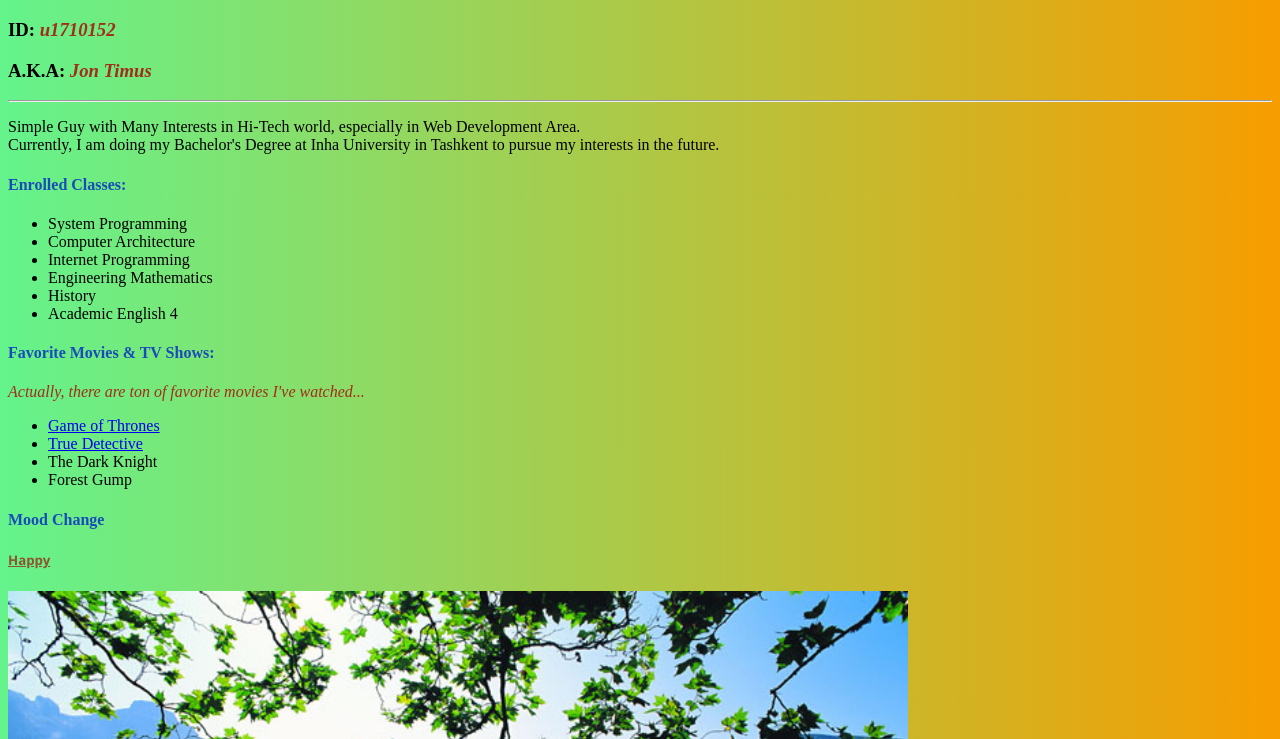
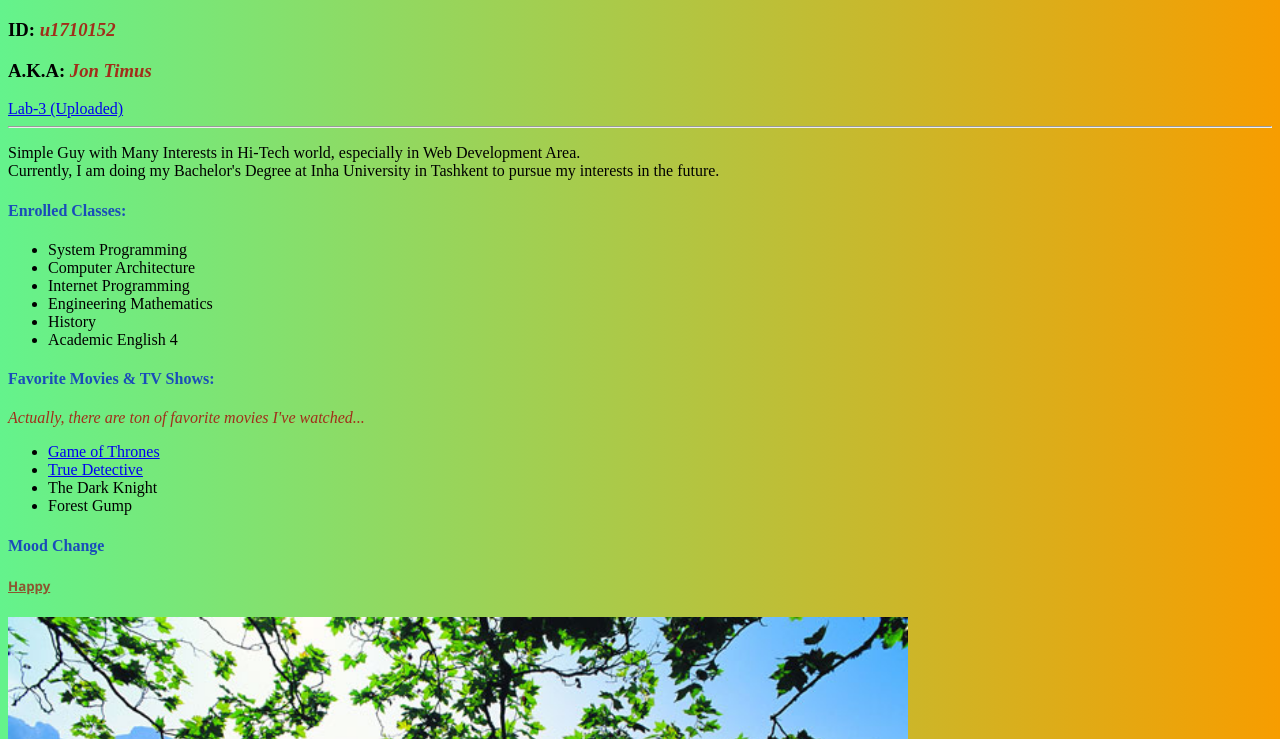
Before and after one commit to TimusJon/timusjon.github.io, a plain HTML site: page index.html in a window 1280 px wide. Shown: the part 61-800 px from the top of the page. Drawn offline with Linux system fonts and the light colour scheme.

Commit message:
lab-3 page upload

```diff
--- a/index.html
+++ b/index.html
@@ -12,6 +12,8 @@
     <h1>Muslimov Akhmadjon</h1>
     <h3>ID: <em>u1710152</em></h3>
     <h3>A.K.A: <em>Jon Timus</em></h3>
+
+    <a href="./web_site/journal.html">Lab-3 (Uploaded)</a>
     <hr />
 
     <p>
```
